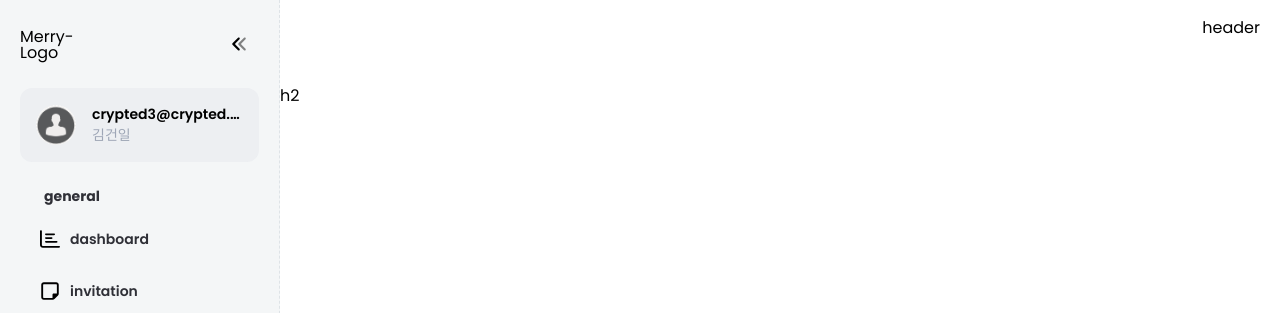
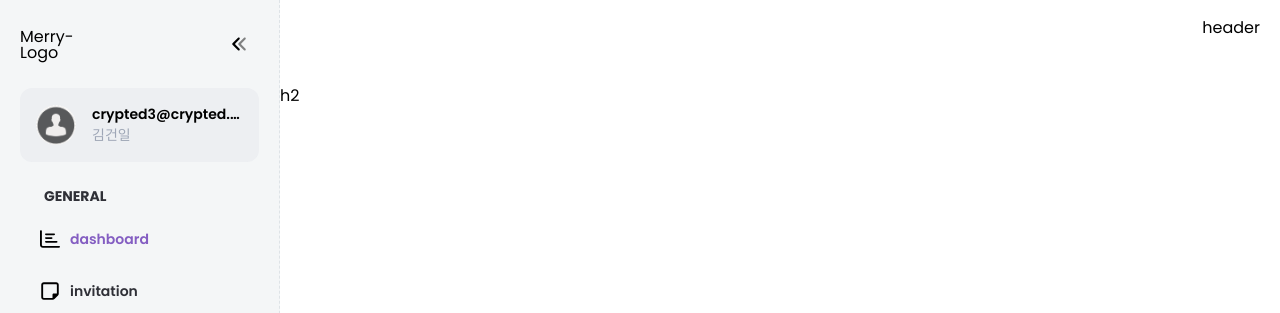
Before and after one commit to geonil2/merry-marry, a Next.js app: page /admin/dashboard in a window 1280 px wide. Shown: the top 313 px of the page. Built offline with nearby package versions, Linux system fonts and the light colour scheme.

Commit message:
feat: admin navbar UI 반영
Former-commit-id: e0ac4d001ac78f6641298de0b376c137e9a91594

```diff
--- a/src/app/admin/dashboard/Navbar/NavSection/index.tsx
+++ b/src/app/admin/dashboard/Navbar/NavSection/index.tsx
@@ -24,9 +24,9 @@ const NavSection: React.FC<NavProps> = ({ navConfig, isCollapse }) => {
           key={subheader}
         >
           <p
-            className={`transition-all pt-6 pb-2 pl-4 ${
-              isCollapse ? `opacity-0` : `opacity-100`
-            }`}
+            className={`transition-all pt-6 pb-2 pl-4
+              ${isCollapse ? `opacity-0` : `opacity-100`}
+            `}
           >
             {subheader}
           </p>
@@ -75,22 +75,20 @@ const NavList: React.FC<NavListRootProps> = ({
     <>
       <Link href={data.path}>
         <div
-          className={`flex justify-start items-center font-semibold text-gray_950 rounded-lg transition-all mb-1 py-2 px-3 cursor-pointer hover:bg-gray_50 h-12
-           ${isCollapse && `justify-center p-0`} ${
-            active && `text-main bg-main bg-opacity-[08]`
-          } ${active && depth !== 1 && `text-gray_950 bg-transparent`} ${
-            depth &&
-            depth > 1 &&
-            `h-10 ${depth && depth > 2 && `pl-${3 * depth}`}`
-          }`}
+          style={{ paddingLeft: depth && depth > 2 ? `${8 * depth}px` : `` }}
+          className={`flex items-center font-semibold rounded-lg transition-all mb-1 cursor-pointer hover:bg-gray_50
+            ${isCollapse ? `justify-center p-0` : `justify-start py-2 px-3`}
+            ${active ? `text-main` : `text-gray_950`}
+            ${depth === 1 ? `h-12` : `h-10`}
+            `}
           onClick={handleClickItem}
         >
           {depth !== 1 && (
             <div className="flex justify-center items-center w-8 h-8">
               <span
-                className={`w-1 h-1 rounded-[50%] bg-gray_950 transition-all ${
-                  active && `scale-[2] bg-main`
-                }`}
+                className={`w-1 h-1 rounded-[50%] bg-gray_950 transition-all
+                  ${active && `scale-[2] bg-main`}
+                `}
               />
             </div>
           )}
@@ -105,9 +103,9 @@ const NavList: React.FC<NavListRootProps> = ({
             className={`transition-all ${isCollapse ? `w-0 ml-0` : `ml-2.5`}`}
           >
             <p
-              className={`flex-[1_1_auto] transition-all ${
-                isCollapse ? `opacity-0` : `opacity-100`
-              }`}
+              className={`flex-[1_1_auto] transition-all
+                ${isCollapse ? `opacity-0` : `opacity-100`}
+              `}
             >
               {data.title}
             </p>
@@ -115,7 +113,7 @@ const NavList: React.FC<NavListRootProps> = ({
 
           {/* NOTE: sub page accordion nav 추가 개발 예정 */}
           {hasChildren && (
-            <div className="relative w-4 h-4">
+            <div className="relative w-4 h-4 ml-2">
               <Image
                 src={open ? ArrowLeftIcon : ArrowBottomIcon}
                 alt="Accordion nav arrow icon"
@@ -128,7 +126,7 @@ const NavList: React.FC<NavListRootProps> = ({
 
       {/* NOTE: sub page accordion nav 추가 개발 예정 */}
       {!isCollapse && hasChildren && (
-        // <Collapse in={open} >
+        // <Collapse in={open}>
         <NavSubList data={data.children} depth={depth} />
         // </Collapse>
       )}
--- a/src/app/globals.css
+++ b/src/app/globals.css
@@ -2,14 +2,7 @@
 @tailwind components;
 @tailwind utilities;
 
-@layer utilities {
-  .ellipsis {
-    overflow: hidden;
-    text-overflow: ellipsis;
-    white-space: nowrap;
-  }
-}
-
+@layer base {
   tml, body, div, span, applet, object, iframe,
   h1, h2, h3, h4, h5, h6, p, blockquote, pre,
   a, abbr, acronym, address, big, cite, code,
@@ -91,3 +84,12 @@ input:-webkit-autofill:active {
   label {
     user-select: none;
   }
+}
+
+@layer utilities {
+  .ellipsis {
+    overflow: hidden;
+    text-overflow: ellipsis;
+    white-space: nowrap;
+  }
+}
--- a/src/config/navbar.ts
+++ b/src/config/navbar.ts
@@ -6,7 +6,7 @@ import AdminImage from '@/assets/images/dashboard/admin.svg';
 export type NavListProps = {
   title: string;
   path: string;
-  icon?: string; // NOTE: 확인 필요
+  icon?: string;
   disabled?: boolean;
   children?: any;
 };
@@ -27,17 +27,21 @@ const ICONS = {
 
 const navbar = [
   {
-    subheader: `general`,
+    subheader: `GENERAL`,
     items: [
-      { title: `dashboard`, path: PATH_DASHBOARD.app, icon: ICONS.dashboard },
+      {
+        title: `dashboard`,
+        path: PATH_DASHBOARD.root,
+        icon: ICONS.dashboard,
+      },
       {
         title: `invitation`,
-        path: PATH_DASHBOARD.company,
+        path: PATH_DASHBOARD.invitation,
         icon: ICONS.invitation,
       },
       {
         title: `admin`,
-        path: PATH_DASHBOARD.developer,
+        path: PATH_DASHBOARD.admin,
         icon: ICONS.admin,
       },
     ],
--- a/src/routes/paths.ts
+++ b/src/routes/paths.ts
@@ -15,9 +15,6 @@ export const PATH_ADMIN = {
 
 export const PATH_DASHBOARD = {
   root: ROOTS_DASHBOARD,
-  app: path(ROOTS_DASHBOARD, `/app`),
-  company: path(ROOTS_DASHBOARD, `/company`),
-  developer: path(ROOTS_DASHBOARD, `/developer`),
-  project: path(ROOTS_DASHBOARD, `/project`),
-  createProject: path(ROOTS_DASHBOARD, `/project/create`),
+  invitation: path(ROOTS_DASHBOARD, `/invitation`),
+  admin: path(ROOTS_DASHBOARD, `/admin`),
 };
```
Lines whose indentation alone changed are shown as unchanged.
